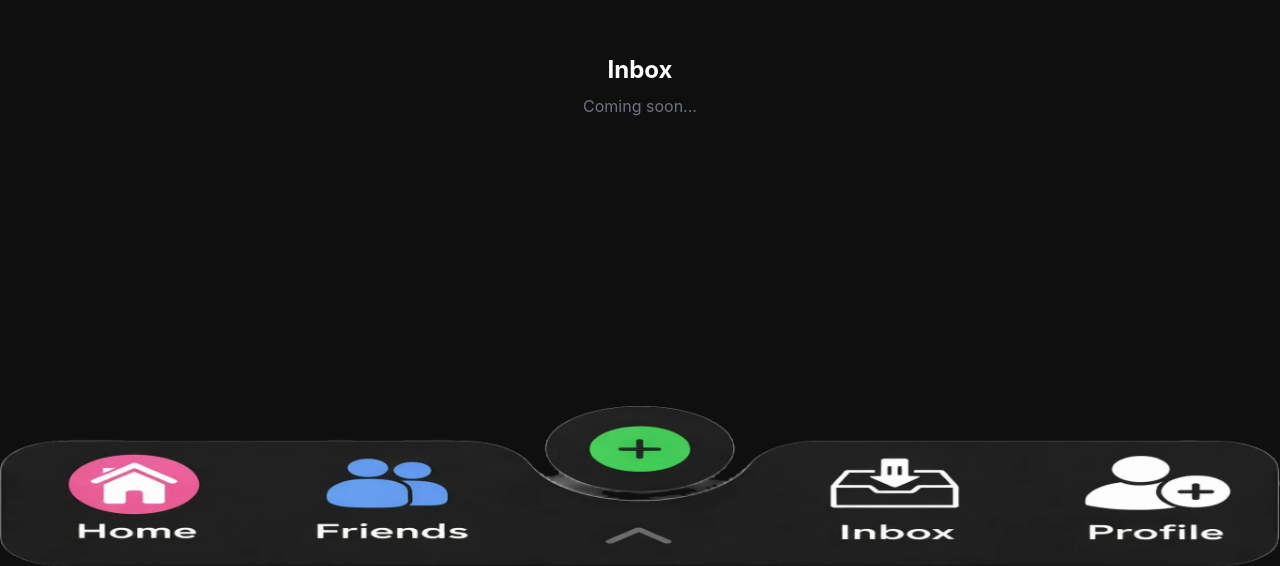
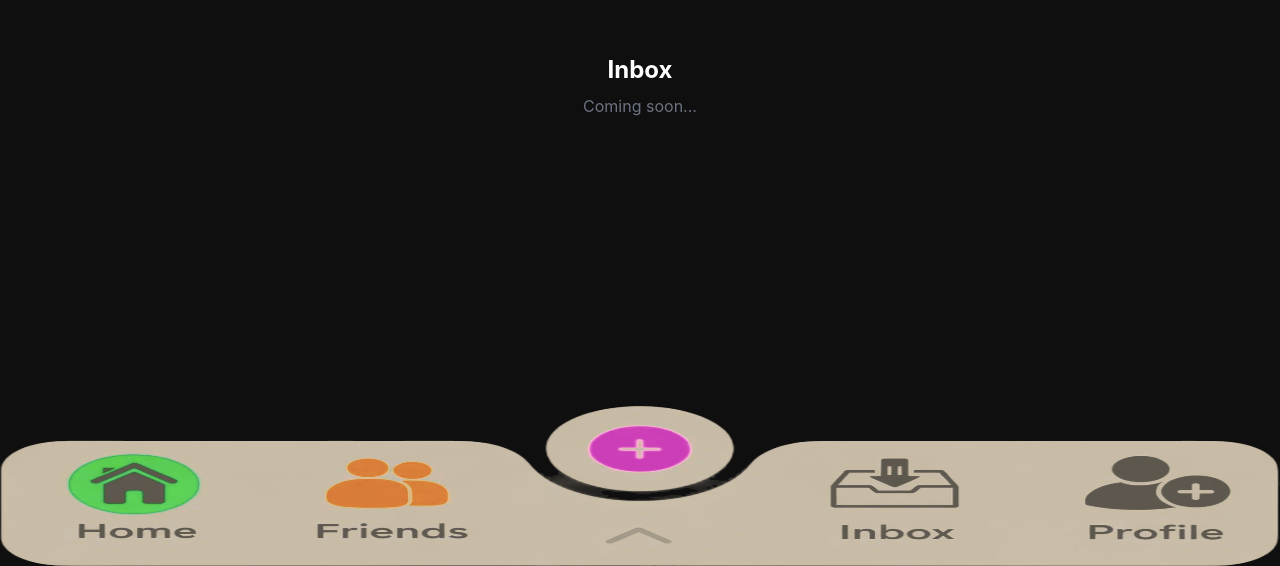
Before and after one commit to bericaandrei1-arch/elix-star-live-web, a React (Vite) app: page /inbox in a window 1280 px wide. Shown: the part 234-800 px from the top of the page. Built offline with nearby package versions, Linux system fonts and the light colour scheme.

Commit message:
Finalize UI: Apply Luxury Gold Theme to BottomNav as well

```diff
--- a/src/components/BottomNav.tsx
+++ b/src/components/BottomNav.tsx
@@ -12,11 +12,11 @@ export function BottomNav() {
   return (
     <nav className="fixed bottom-0 left-0 right-0 z-[100]">
       <div className="w-full relative h-[160px]">
-         {/* Full Width Bottom Navigation Image - 160px height */}
+         {/* Full Width Bottom Navigation Image - 160px height - GOLD THEME */}
          <img
            src="/Icons/Home page Icons.png"
            alt="Navigation Bar"
-           className="w-full h-full object-fill"
+           className="w-full h-full object-fill filter invert-[76%] sepia-[47%] saturate-[762%] hue-rotate-[357deg] brightness-[91%] contrast-[88%]"
          />
 
          {/* Invisible Clickable Areas Overlay */}
```
